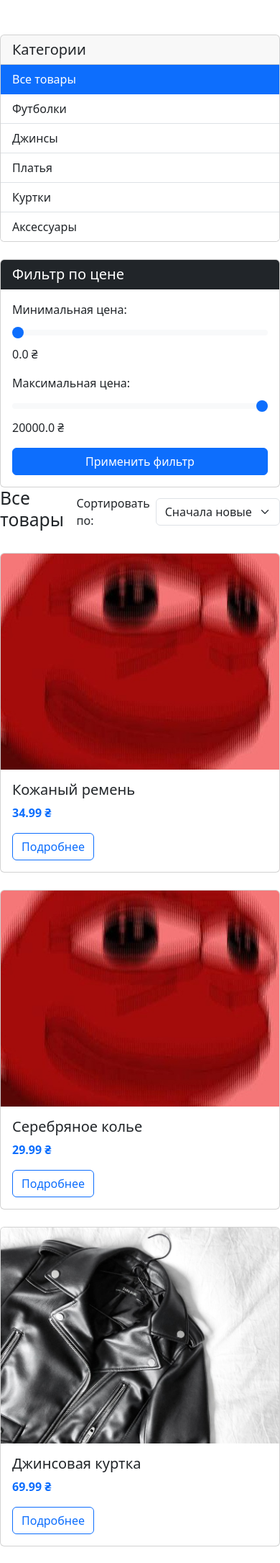
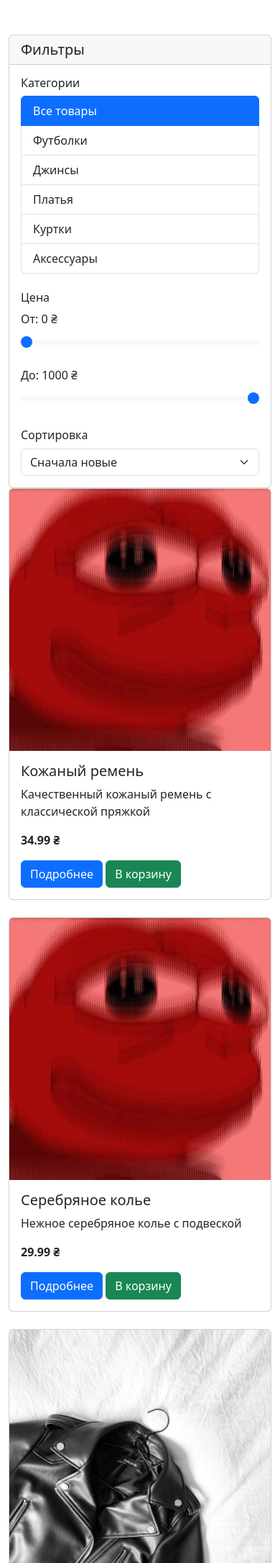
Before and after one commit to ubmember500/cursori5, a Flask app: page /products in a window 390 px wide. Shown: the part 69-2240 px from the top of the page at 72% size. Run offline with Flask 3, Linux system fonts and the light colour scheme; data comes from the database, SQL or seed files in the repository.

Commit message:
Add dynamic price filtering without page reload

```diff
--- a/templates/products.html
+++ b/templates/products.html
@@ -3,106 +3,75 @@
 {% block title %}Магазин - Cursor Shop{% endblock %}
 
 {% block content %}
-<div class="container my-5">
+<div class="container-fluid py-5">
     <div class="row">
+        <!-- Фильтры -->
         <div class="col-md-3">
-            <div class="card mb-4">
+            <div class="card">
                 <div class="card-header">
-                    <h5 class="mb-0">Категории</h5>
+                    <h5 class="mb-0">Фильтры</h5>
                 </div>
-                <div class="list-group list-group-flush">
-                    <a href="{{ url_for('products') }}" class="list-group-item list-group-item-action {% if not request.args.get('category') %}active{% endif %}">
+                <div class="card-body">
+                    <!-- Фильтр по категориям -->
+                    <h6>Категории</h6>
+                    <div class="list-group mb-4">
+                        <a href="{{ url_for('products') }}"
+                           class="list-group-item list-group-item-action {% if not request.args.get('category_id') %}active{% endif %}">
                             Все товары
                         </a>
                         {% for category in categories %}
-                    <a href="{{ url_for('products', category=category.id) }}"
-                       class="list-group-item list-group-item-action {% if request.args.get('category')|int == category.id %}active{% endif %}">
+                        <a href="{{ url_for('products', category_id=category.id) }}"
+                           class="list-group-item list-group-item-action {% if request.args.get('category_id')|int == category.id %}active{% endif %}">
                             {{ category.name }}
                         </a>
                         {% endfor %}
                     </div>
-            </div>
 
-            <div class="card">
-                <div class="card-header bg-dark text-white">
-                    <h5 class="mb-0">Фильтр по цене</h5>
-                </div>
-                <div class="card-body">
-                    <form id="price-filter-form" method="GET">
+                    <!-- Фильтр по цене -->
+                    <h6>Цена</h6>
+                    <form id="priceFilterForm" class="mb-4">
                         <div class="mb-3">
-                            <label for="min-price" class="form-label">Минимальная цена:</label>
-                            <input type="range" class="form-range" id="min-price" name="min_price"
-                                   min="0" max="20000" step="100" value="{{ request.args.get('min_price', 0)|float }}">
-                            <span id="min-price-value">{{ request.args.get('min_price', 0)|float }} ₴</span>
+                            <label for="min_price" class="form-label">От: <span id="minPriceValue">{{ min_price }}</span> ₴</label>
+                            <input type="range" class="form-range" id="min_price" name="min_price"
+                                   min="0" max="1000" step="10" value="{{ min_price }}">
                         </div>
                         <div class="mb-3">
-                            <label for="max-price" class="form-label">Максимальная цена:</label>
-                            <input type="range" class="form-range" id="max-price" name="max_price"
-                                   min="0" max="20000" step="100" value="{{ request.args.get('max_price', 20000)|float }}">
-                            <span id="max-price-value">{{ request.args.get('max_price', 20000)|float }} ₴</span>
+                            <label for="max_price" class="form-label">До: <span id="maxPriceValue">{{ max_price }}</span> ₴</label>
+                            <input type="range" class="form-range" id="max_price" name="max_price"
+                                   min="0" max="1000" step="10" value="{{ max_price }}">
                         </div>
-                        {% if request.args.get('category') %}
-                        <input type="hidden" name="category" value="{{ request.args.get('category') }}">
-                        {% endif %}
-                        {% if request.args.get('q') %}
-                        <input type="hidden" name="q" value="{{ request.args.get('q') }}">
-                        {% endif %}
-                        <button type="submit" class="btn btn-primary w-100">Применить фильтр</button>
+                    </form>
+
+                    <!-- Сортировка -->
+                    <h6>Сортировка</h6>
+                    <form id="sortForm">
+                        <select class="form-select" name="sort_by" id="sort_by">
+                            <option value="newest" {% if sort_by == 'newest' %}selected{% endif %}>Сначала новые</option>
+                            <option value="price-low" {% if sort_by == 'price-low' %}selected{% endif %}>Сначала дешевые</option>
+                            <option value="price-high" {% if sort_by == 'price-high' %}selected{% endif %}>Сначала дорогие</option>
+                            <option value="name" {% if sort_by == 'name' %}selected{% endif %}>По названию</option>
+                        </select>
                     </form>
                 </div>
             </div>
         </div>
 
+        <!-- Список товаров -->
         <div class="col-md-9">
-            <div class="d-flex justify-content-between align-items-center mb-4">
-                <h2>
-                    {% if request.args.get('category') %}
-                        {% for category in categories %}
-                            {% if category.id == request.args.get('category')|int %}
-                                {{ category.name }}
-                            {% endif %}
-                        {% endfor %}
-                    {% else %}
-                        Все товары
-                    {% endif %}
-                </h2>
-                <div class="d-flex align-items-center">
-                    <form id="sort-form" method="GET" class="d-flex align-items-center">
-                        <label for="sort-by" class="me-2">Сортировать по:</label>
-                        <select class="form-select" id="sort-by" name="sort_by" onchange="this.form.submit()">
-                            <option value="newest" {% if sort_by == 'newest' %}selected{% endif %}>Сначала новые</option>
-                            <option value="price-low" {% if sort_by == 'price-low' %}selected{% endif %}>Цена: по возрастанию</option>
-                            <option value="price-high" {% if sort_by == 'price-high' %}selected{% endif %}>Цена: по убыванию</option>
-                            <option value="name" {% if sort_by == 'name' %}selected{% endif %}>По названию</option>
-                        </select>
-                        {% if request.args.get('category_id') %}
-                        <input type="hidden" name="category_id" value="{{ request.args.get('category_id') }}">
-                        {% endif %}
-                        {% if request.args.get('q') %}
-                        <input type="hidden" name="q" value="{{ request.args.get('q') }}">
-                        {% endif %}
-                        {% if request.args.get('min_price') %}
-                        <input type="hidden" name="min_price" value="{{ request.args.get('min_price') }}">
-                        {% endif %}
-                        {% if request.args.get('max_price') %}
-                        <input type="hidden" name="max_price" value="{{ request.args.get('max_price') }}">
-                        {% endif %}
-                    </form>
-                </div>
-            </div>
-
-            <div class="row">
+            <div class="row row-cols-1 row-cols-md-3 g-4" id="productsContainer">
                 {% for product in products %}
-                <div class="col-md-4 mb-4">
+                <div class="col product-item" data-price="{{ product.price }}">
                     <div class="card h-100">
                         <img src="{{ url_for('static', filename=product.image) }}"
-                             class="card-img-top"
-                             alt="{{ product.name }}"
-                             style="height: 300px; object-fit: cover;">
+                             class="card-img-top" alt="{{ product.name }}">
                         <div class="card-body">
                             <h5 class="card-title">{{ product.name }}</h5>
-                            <p class="card-text text-primary fw-bold">{{ "%.2f"|format(product.price) }} ₴</p>
-                            <a href="{{ url_for('product_detail', product_id=product.id) }}" class="btn btn-outline-primary">Подробнее</a>
+                            <p class="card-text">{{ product.description }}</p>
+                            <p class="card-text"><strong>{{ "%.2f"|format(product.price) }} ₴</strong></p>
+                            <a href="{{ url_for('product_detail', product_id=product.id) }}"
+                               class="btn btn-primary">Подробнее</a>
+                            <a href="{{ url_for('add_to_cart', product_id=product.id) }}"
+                               class="btn btn-success">В корзину</a>
                         </div>
                     </div>
                 </div>
@@ -113,33 +82,90 @@
 </div>
 {% endblock %}
 
-{% block extra_js %}
+{% block scripts %}
 <script>
 document.addEventListener('DOMContentLoaded', function() {
-        const minPriceSlider = document.getElementById('min-price');
-        const maxPriceSlider = document.getElementById('max-price');
-        const minPriceValue = document.getElementById('min-price-value');
-        const maxPriceValue = document.getElementById('max-price-value');
-        const priceFilterForm = document.getElementById('price-filter-form');
+    const minPriceInput = document.getElementById('min_price');
+    const maxPriceInput = document.getElementById('max_price');
+    const minPriceValue = document.getElementById('minPriceValue');
+    const maxPriceValue = document.getElementById('maxPriceValue');
+    const productsContainer = document.getElementById('productsContainer');
+    const sortSelect = document.getElementById('sort_by');
+    const productItems = document.querySelectorAll('.product-item');
 
-        // Обновление значений при перемещении ползунков
-        minPriceSlider.addEventListener('input', function() {
-            const value = parseFloat(this.value);
-            minPriceValue.textContent = value.toFixed(2) + ' ₴';
-            if (value > parseFloat(maxPriceSlider.value)) {
-                maxPriceSlider.value = value;
-                maxPriceValue.textContent = value.toFixed(2) + ' ₴';
+    // Обновление отображаемых значений цен
+    function updatePriceLabels() {
+        minPriceValue.textContent = minPriceInput.value;
+        maxPriceValue.textContent = maxPriceInput.value;
+    }
+
+    // Фильтрация товаров
+    function filterProducts() {
+        const minPrice = parseFloat(minPriceInput.value);
+        const maxPrice = parseFloat(maxPriceInput.value);
+
+        productItems.forEach(item => {
+            const price = parseFloat(item.dataset.price);
+            if (price >= minPrice && price <= maxPrice) {
+                item.style.display = '';
+            } else {
+                item.style.display = 'none';
             }
         });
 
-        maxPriceSlider.addEventListener('input', function() {
-            const value = parseFloat(this.value);
-            maxPriceValue.textContent = value.toFixed(2) + ' ₴';
-            if (value < parseFloat(minPriceSlider.value)) {
-                minPriceSlider.value = value;
-                minPriceValue.textContent = value.toFixed(2) + ' ₴';
+        sortProducts();
+    }
+
+    // Сортировка товаров
+    function sortProducts() {
+        const sortBy = sortSelect.value;
+        const items = Array.from(productItems);
+
+        items.sort((a, b) => {
+            const priceA = parseFloat(a.dataset.price);
+            const priceB = parseFloat(b.dataset.price);
+            const nameA = a.querySelector('.card-title').textContent;
+            const nameB = b.querySelector('.card-title').textContent;
+
+            switch(sortBy) {
+                case 'price-low':
+                    return priceA - priceB;
+                case 'price-high':
+                    return priceB - priceA;
+                case 'name':
+                    return nameA.localeCompare(nameB);
+                default:
+                    return 0;
             }
         });
+
+        items.forEach(item => {
+            productsContainer.appendChild(item);
+        });
+    }
+
+    // Обработчики событий
+    minPriceInput.addEventListener('input', () => {
+        if (parseFloat(minPriceInput.value) > parseFloat(maxPriceInput.value)) {
+            maxPriceInput.value = minPriceInput.value;
+        }
+        updatePriceLabels();
+        filterProducts();
+    });
+
+    maxPriceInput.addEventListener('input', () => {
+        if (parseFloat(maxPriceInput.value) < parseFloat(minPriceInput.value)) {
+            minPriceInput.value = maxPriceInput.value;
+        }
+        updatePriceLabels();
+        filterProducts();
+    });
+
+    sortSelect.addEventListener('change', filterProducts);
+
+    // Инициализация
+    updatePriceLabels();
+    filterProducts();
 });
 </script>
 {% endblock %}
```
Lines whose indentation alone changed are shown as unchanged.
